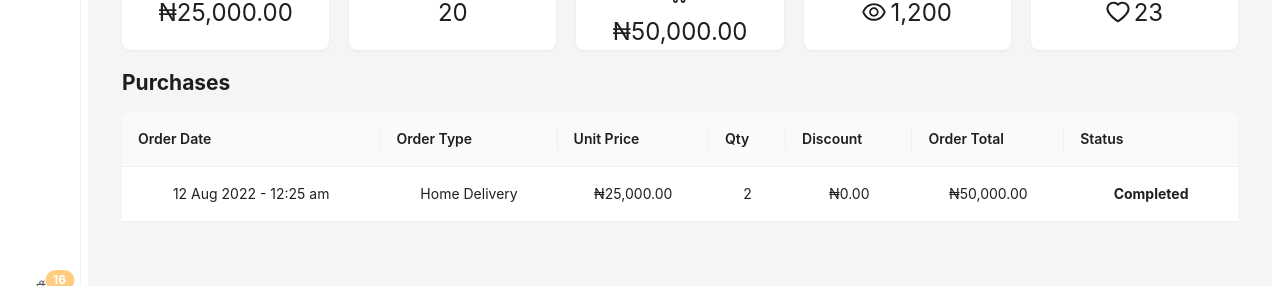
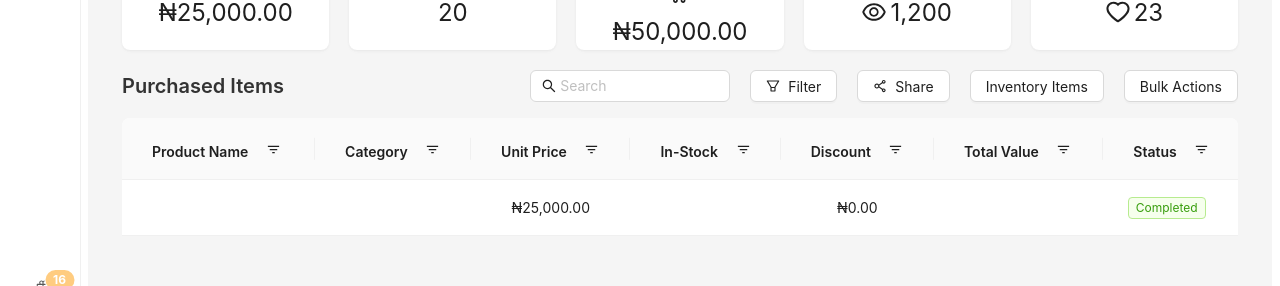
Before and after one commit to ravikumarsura/EcommerceAssign, a React (Vite) app: page /viewinventory in a window 1280 px wide. Shown: the part 320-606 px from the top of the page. Built offline with nearby package versions, Linux system fonts and the light colour scheme.

Commit message:
MUI icons

```diff
--- a/package.json
+++ b/package.json
@@ -10,6 +10,8 @@
     "preview": "vite preview"
   },
   "dependencies": {
+    "@emotion/styled": "^11.13.0",
+    "@mui/icons-material": "^6.1.6",
     "antd": "^5.21.6",
     "react": "^18.3.1",
     "react-dom": "^18.3.1",
--- a/src/pages/InventoryData.jsx
+++ b/src/pages/InventoryData.jsx
@@ -21,6 +21,7 @@ import {
 import image1 from '../assets/images/cardicon1.png'
 import "./Pages.css";
 import { useNavigate } from "react-router-dom";
+import FilterListIcon from '@mui/icons-material/FilterList';
 
 const InventoryData = () => {
   const [searchText, setSearchText] = useState("");
@@ -87,7 +88,7 @@ const InventoryData = () => {
       title: (
         <div>
           &emsp;Product Name &emsp;
-          <MenuOutlined />
+          <FilterListIcon style={{height:"15px",width:"15px",marginTop:"8px"}}/>
         </div>
       ),
       dataIndex: "productName",
@@ -97,7 +98,7 @@ const InventoryData = () => {
       title: (
         <div>
           &emsp;Category &emsp;
-          <MenuOutlined />
+          <FilterListIcon style={{height:"15px",width:"15px",marginTop:"8px"}}/>
         </div>
       ),
       dataIndex: "category",
@@ -106,7 +107,7 @@ const InventoryData = () => {
     {
       title: (
         <div>
-          &emsp;Unit Price&emsp; <MenuOutlined />
+          &emsp;Unit Price&emsp; <FilterListIcon style={{height:"15px",width:"15px",marginTop:"8px"}}/>
         </div>
       ),
       dataIndex: "unitPrice",
@@ -115,7 +116,7 @@ const InventoryData = () => {
     {
       title: (
         <div>
-          &emsp;In-Stock&emsp; <MenuOutlined />
+          &emsp;In-Stock&emsp; <FilterListIcon style={{height:"15px",width:"15px",marginTop:"8px"}}/>
         </div>
       ),
       dataIndex: "inStock",
@@ -125,7 +126,7 @@ const InventoryData = () => {
       title: (
         <div>
           &emsp;Discount &emsp;
-          <MenuOutlined />
+          <FilterListIcon style={{height:"15px",width:"15px",marginTop:"8px"}}/>
         </div>
       ),
       dataIndex: "discount",
@@ -134,7 +135,7 @@ const InventoryData = () => {
     {
       title: (
         <div>
-          &emsp;Total Value&emsp; <MenuOutlined />
+          &emsp;Total Value&emsp; <FilterListIcon style={{height:"15px",width:"15px",marginTop:"8px"}}/>
         </div>
       ),
       dataIndex: "totalValue",
@@ -143,7 +144,7 @@ const InventoryData = () => {
     {
       title: (
         <div>
-          &emsp;Status&emsp; <MenuOutlined />
+          &emsp;Status&emsp; <FilterListIcon style={{height:"15px",width:"15px",marginTop:"8px"}}/>
         </div>
       ),
       dataIndex: "status",
--- a/src/pages/NewInventory.jsx
+++ b/src/pages/NewInventory.jsx
@@ -57,15 +57,26 @@ const NewInventoryItem = () => {
   };
 
   const handleSaveAndPublish = () => {
+    const image = imageList[0];
+    let imageUrl = null;
+
+    if (image?.originFileObj) {
+      imageUrl = URL.createObjectURL(image.originFileObj);
+    } else if (image?.url) {
+      imageUrl = image.url;
+    }
+
     setInventory({
-      image: imageList[0]?.url || URL.createObjectURL(imageList[0]?.originFileObj),
+      image: imageUrl,
       productName,
       productLink,
       date,
       time,
     });
+
     navigate("/viewinventory");
   };
+
 
   return (
     <Layout className="inventory-item-layout">
--- a/src/pages/ViewInventory.jsx
+++ b/src/pages/ViewInventory.jsx
@@ -1,20 +1,92 @@
-import React, { useContext } from 'react';
-import { InventoryContext } from './InventoryContext';
-import { Card, Button, Statistic, Table } from 'antd';
-import { EyeOutlined, HeartOutlined, ShoppingCartOutlined } from '@ant-design/icons';
-import './Pages.css';
+import React, { useContext, useState } from "react";
+import { InventoryContext } from "./InventoryContext";
+import { Card, Button, Statistic, Table, Input,Tag } from "antd";
+import {
+  EyeOutlined,
+  FilterOutlined,
+  HeartOutlined,
+  SearchOutlined,
+  ShareAltOutlined,
+  ShoppingCartOutlined,
+} from "@ant-design/icons";
+import "./Pages.css";
+import FilterListIcon from '@mui/icons-material/FilterList';
 
 const ViewInventory = () => {
   const { inventory } = useContext(InventoryContext);
+  const [searchText, setSearchText] = useState("");
+  const handleSearch = (e) => setSearchText(e.target.value);
 
   const columns = [
-    { title: 'Order Date', dataIndex: 'date', key: 'date' },
-    { title: 'Order Type', dataIndex: 'type', key: 'type' },
-    { title: 'Unit Price', dataIndex: 'unitPrice', key: 'unitPrice' },
-    { title: 'Qty', dataIndex: 'quantity', key: 'quantity' },
-    { title: 'Discount', dataIndex: 'discount', key: 'discount' },
-    { title: 'Order Total', dataIndex: 'total', key: 'total' },
-    { title: 'Status', dataIndex: 'status', key: 'status', render: (text) => <span className="status-cell">{text}</span> },
+    {
+      title: (
+        <div>
+          &emsp;Product Name &emsp;
+          <FilterListIcon style={{height:"15px",width:"15px",marginTop:"8px"}}/>
+        </div>
+      ),
+      dataIndex: "productName",
+      key: "productName",
+    },
+    {
+      title: (
+        <div>
+          &emsp;Category &emsp;
+          <FilterListIcon style={{height:"15px",width:"15px",marginTop:"8px"}}/>
+        </div>
+      ),
+      dataIndex: "category",
+      key: "category",
+    },
+    {
+      title: (
+        <div>
+          &emsp;Unit Price&emsp; <FilterListIcon style={{height:"15px",width:"15px",marginTop:"8px"}}/>
+        </div>
+      ),
+      dataIndex: "unitPrice",
+      key: "unitPrice",
+    },
+    {
+      title: (
+        <div>
+          &emsp;In-Stock&emsp; <FilterListIcon style={{height:"15px",width:"15px",marginTop:"8px"}}/>
+        </div>
+      ),
+      dataIndex: "inStock",
+      key: "inStock",
+    },
+    {
+      title: (
+        <div>
+          &emsp;Discount &emsp;
+          <FilterListIcon style={{height:"15px",width:"15px",marginTop:"8px"}}/>
+        </div>
+      ),
+      dataIndex: "discount",
+      key: "discount",
+    },
+    {
+      title: (
+        <div>
+          &emsp;Total Value&emsp; <FilterListIcon style={{height:"15px",width:"15px",marginTop:"8px"}}/>
+        </div>
+      ),
+      dataIndex: "totalValue",
+      key: "totalValue",
+    },
+    {
+      title: (
+        <div>
+          &emsp;Status&emsp; <FilterListIcon style={{height:"15px",width:"15px",marginTop:"8px"}}/>
+        </div>
+      ),
+      dataIndex: "status",
+      key: "status",
+      render: (status) => (
+        <Tag color={status === "Published" ? "green" : "green"}>{status}</Tag>
+      ),
+    },
   ];
 
   return (
@@ -26,13 +98,18 @@ const ViewInventory = () => {
             <h1>{inventory?.productName}</h1>
             <p>Date Added: {inventory?.date}</p>
             <p>
-              Product URL: <a href={inventory?.productLink}>{inventory?.productLink}</a>
+              Product URL:{" "}
+              <a href={inventory?.productLink}>{inventory?.productLink}</a>
             </p>
           </div>
         </div>
         <div className="header-actions">
-          <Button className="edit-button" type="primary">Edit Product</Button>
-          <Button className="unpublish-button" danger>Unpublish Product</Button>
+          <Button className="edit-button" type="primary">
+            Edit Product
+          </Button>
+          <Button className="unpublish-button" danger>
+            Unpublish Product
+          </Button>
         </div>
       </div>
 
@@ -44,18 +121,45 @@ const ViewInventory = () => {
           <Statistic title="In-Stock" value={inventory?.stock} />
         </Card>
         <Card className="stat-card" bordered={false}>
-          <Statistic title="Total Orders" value={inventory?.totalOrders} prefix={<ShoppingCartOutlined />} />
+          <Statistic
+            title="Total Orders"
+            value={inventory?.totalOrders}
+            prefix={<ShoppingCartOutlined />}
+          />
         </Card>
         <Card className="stat-card" bordered={false}>
-          <Statistic title="Views" value={inventory?.views} prefix={<EyeOutlined />} />
+          <Statistic
+            title="Views"
+            value={inventory?.views}
+            prefix={<EyeOutlined />}
+          />
         </Card>
         <Card className="stat-card" bordered={false}>
-          <Statistic title="Favourite" value={inventory?.favourite} prefix={<HeartOutlined />} />
+          <Statistic
+            title="Favourite"
+            value={inventory?.favourite}
+            prefix={<HeartOutlined />}
+          />
         </Card>
       </div>
 
       <div className="inventory-purchases">
-        <h2>Purchases</h2>
+        <div className="inventory-actions">
+          <h3>Purchased Items</h3>
+          <div style={{ float: "right" }}>
+            <Input
+              className="search-input"
+              placeholder="Search"
+              prefix={<SearchOutlined />}
+              value={searchText}
+              onChange={handleSearch}
+            />
+            <Button icon={<FilterOutlined />}>Filter</Button>
+            <Button icon={<ShareAltOutlined />}>Share</Button>
+            <Button>Inventory Items</Button>
+            <Button>Bulk Actions</Button>
+          </div>
+        </div>
         <Table
           columns={columns}
           dataSource={inventory?.purchases}
```
Also changed, not shown: 1 other file (tests, documents, lock files or other folders).
